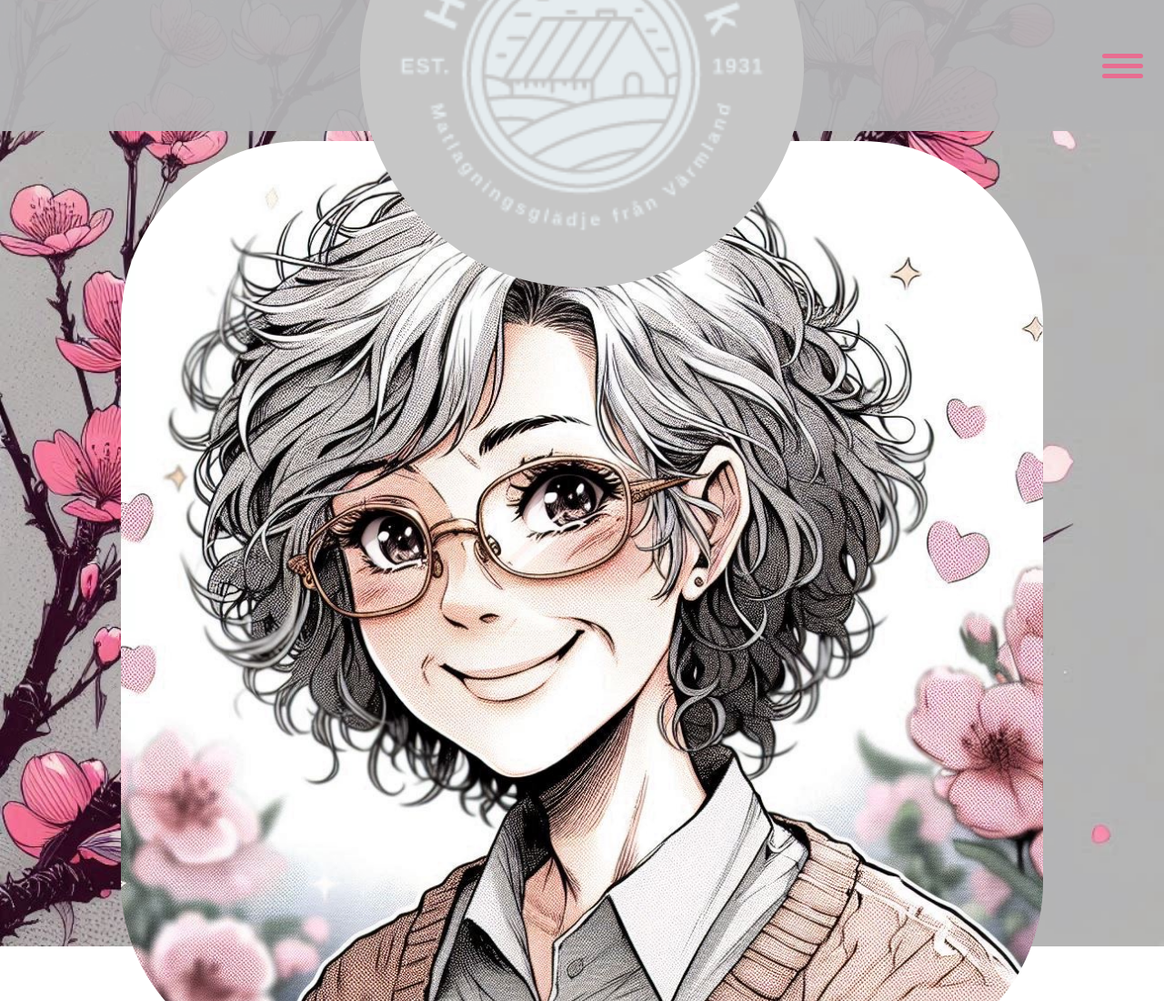
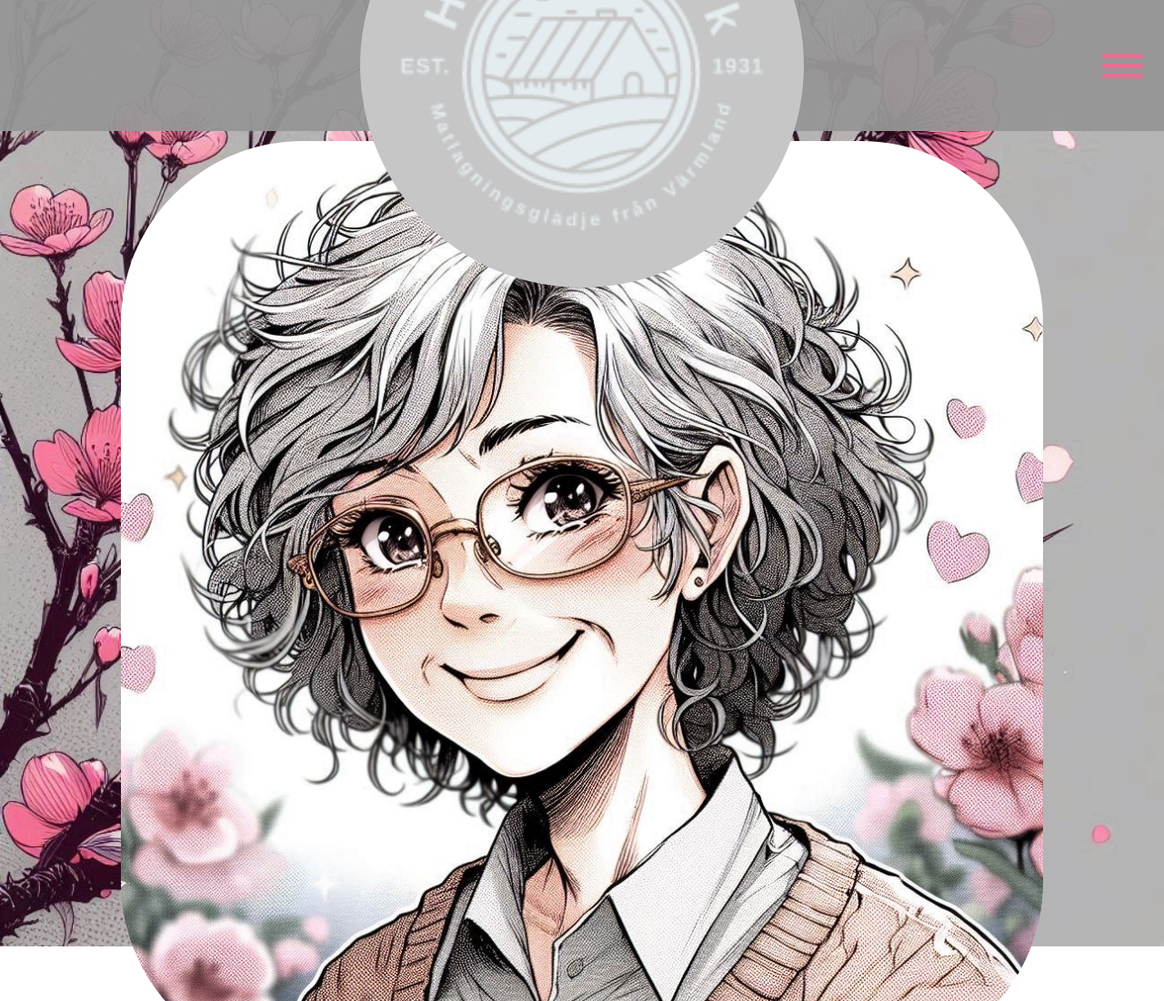
Before and after one commit to schnavzer480/kitchen, a plain HTML site: page index.html in a window 1280 px wide. Shown: the top 1100 px of the page at 91% size. Drawn offline with Linux system fonts and the light colour scheme.

Commit message:
changed var color code for gray

```diff
--- a/styles.css
+++ b/styles.css
@@ -9,7 +9,7 @@
 
 :root {
     font-size: 62.5%;
-    --gray: rgba(180,180,182,0.950);
+    --gray: rgba(150, 150, 150, 0.95);
     --pink: rgb(232, 109, 145);
     --white: rgb(245, 245, 245);
     --black: rgb(26, 26, 26);
```
